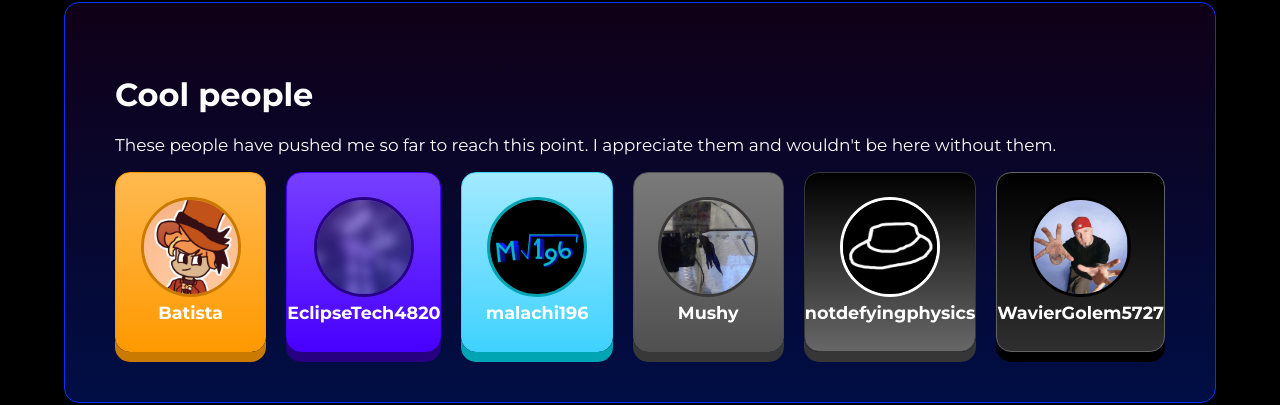
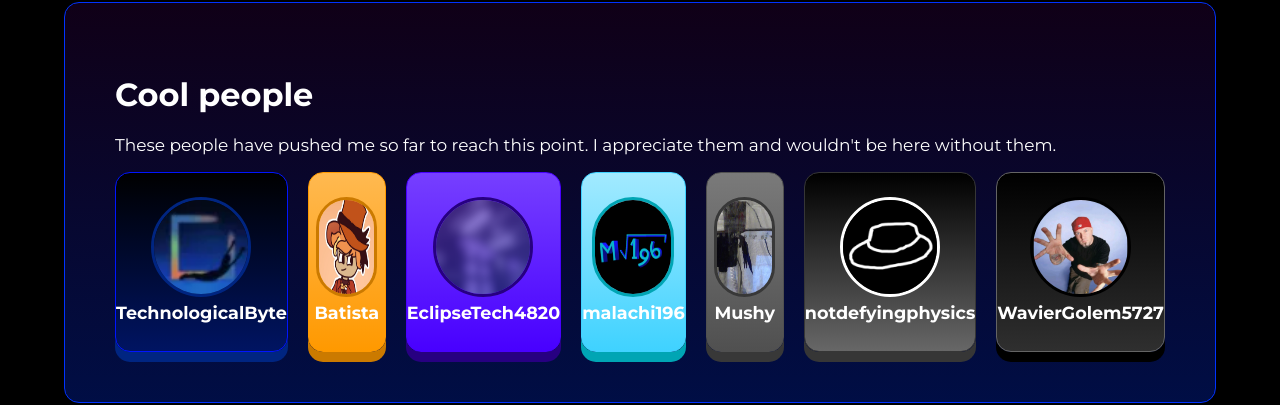
Before and after one commit to mas6y6/mas6y6_Website, a Vue app: page / in a window 1280 px wide. Shown: the part 2184-2589 px from the top of the page. Built offline with nearby package versions, Linux system fonts and the light colour scheme.

Commit message:
techmoblogiblabyte

```diff
--- a/src/assets/css/components/_people.scss
+++ b/src/assets/css/components/_people.scss
@@ -56,6 +56,13 @@ div.people {
         --shadow-color: #cb7a00;
         background-image: linear-gradient(to top, rgb(255, 153, 0), #ffb950);
         border-color: #ff9900;
+        h2 { color: white; }
+    }
+
+    &#people-tech {
+        --shadow-color: #002581;
+        background-image: linear-gradient(to top, rgb(0 20 98), #000000);
+        border-color: #0015ff;
         h2 { color: white; }
     }
 
--- a/src/components/CoolPeople.vue
+++ b/src/components/CoolPeople.vue
@@ -9,33 +9,38 @@ const openLink = (url) => {
     <h1>Cool people</h1>
     <p>These people have pushed me so far to reach this point. I appreciate them and wouldn't be here without them.</p>
     <div class="people-links">
+      <div class="people" id="people-tech" @click="openLink('https://technologicalbyte.com/')">
+        <img src="/assets/people/tech.webp" alt="TechnologicalByte" />
+        <h2>TechnologicalByte</h2>
+      </div>
+
       <div class="people" id="people-batista" @click="openLink('https://batista.parafieldstudios.com/')">
-        <img src="/assets/people/batista.jpg" alt="Discord" />
+        <img src="/assets/people/batista.jpg" alt="Batista" />
         <h2>Batista</h2>
       </div>
 
       <div class="people" id="people-st6" @click="openLink('https://technologicalshadows-home.carrd.co/')">
-        <img src="/assets/people/st6.png" alt="Discord" />
+        <img src="/assets/people/st6.png" alt="EclipseTech" />
         <h2>EclipseTech4820</h2>
       </div>
 
       <div class="people" id="people-malachi196" @click="openLink('https://discordapp.com/users/1166148454603571280')">
-        <img src="/assets/people/malachi196.png" alt="Discord" />
+        <img src="/assets/people/malachi196.png" alt="Malach" />
         <h2>malachi196</h2>
       </div>
 
       <div class="people" id="people-mushy" @click="openLink('https://discordapp.com/users/1016878311005225032')">
-        <img src="/assets/people/mushy.png" alt="Discord" />
+        <img src="/assets/people/mushy.png" alt="Mushy" />
         <h2>Mushy</h2>
       </div>
 
       <div class="people" id="people-notdef" @click="openLink('https://discordapp.com/users/1278494594560032849')">
-        <img src="/assets/people/notdef.png" alt="Discord" />
+        <img src="/assets/people/notdef.png" alt="notdefyingphysics" />
         <h2>notdefyingphysics</h2>
       </div>
 
       <div class="people" id="people-kebin" @click="openLink('https://github.com/shadowmewtwogx2020')">
-        <img src="/assets/people/kebin.png" alt="Discord" />
+        <img src="/assets/people/kebin.png" alt="WavierGolem5727" />
         <h2>WavierGolem5727</h2>
       </div>
     </div>
```
Also changed, not shown: public/assets/people/tech.webp (added).
